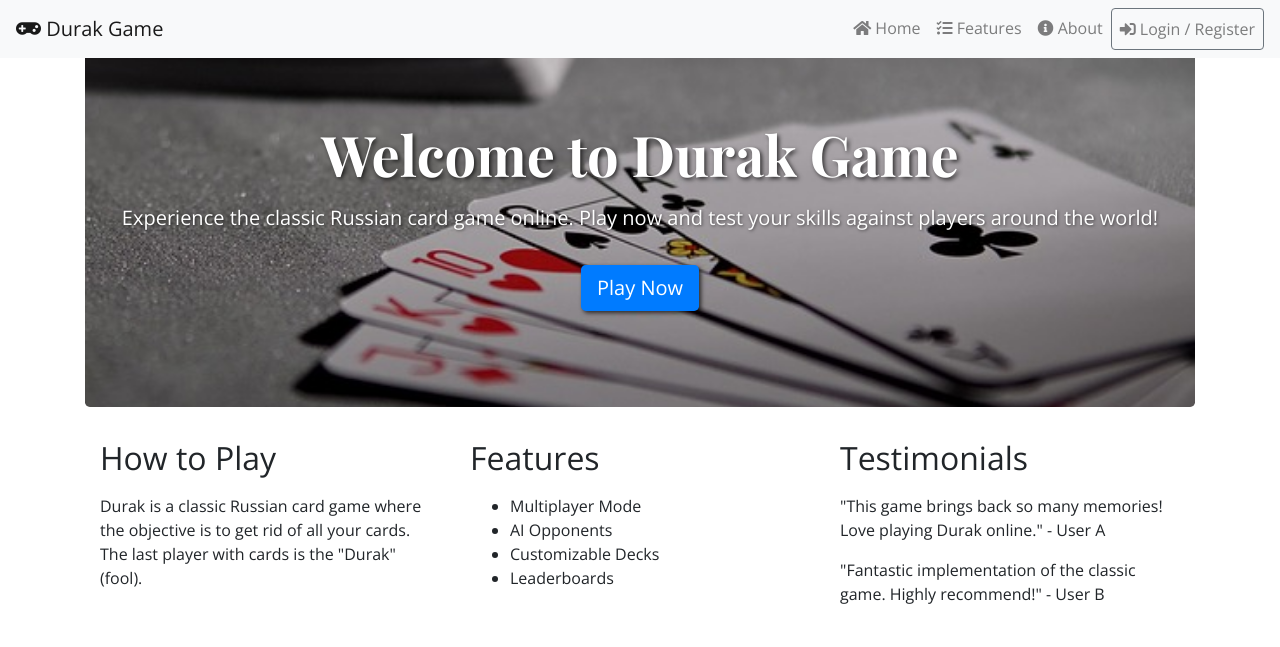
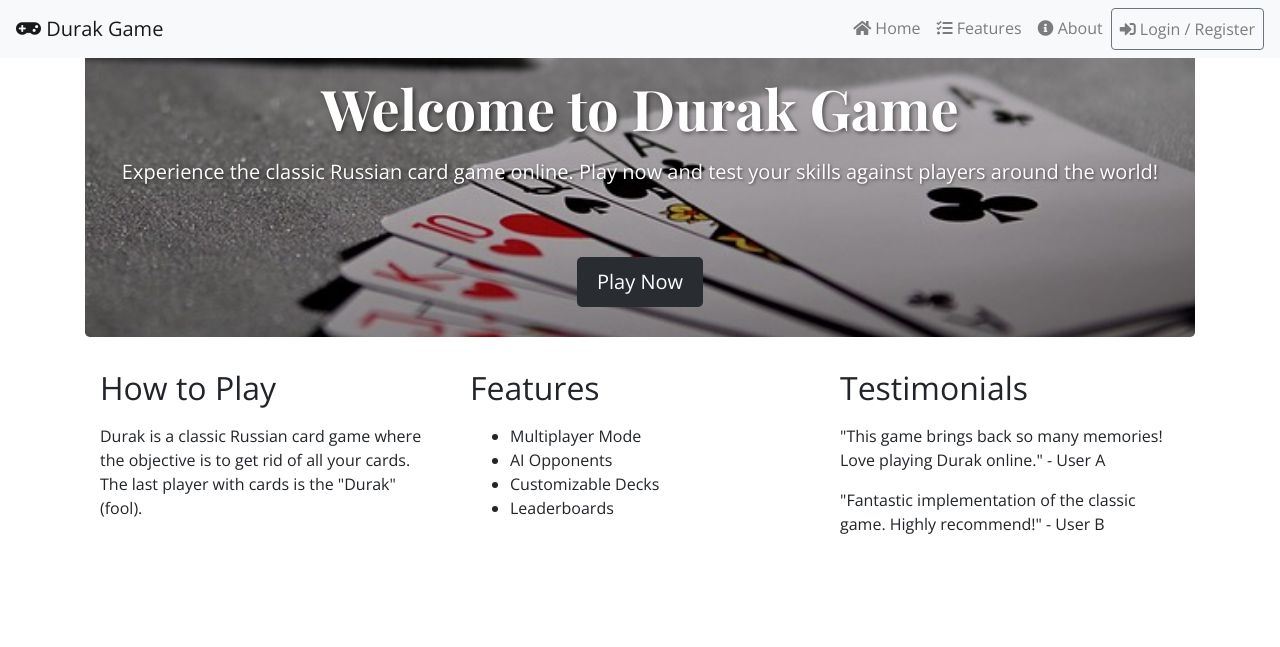
Before and after one commit to VasylFId/-durak-card-game-, a Flask app: template app/templates/home.html in a window 1280 px wide. Shown: the top 647 px of the page. Run offline with Flask 3, Linux system fonts and the light colour scheme; the template is opened without the code that fills it, so the values that code supplies are empty; some libraries are stand-ins or nearby versions.

Commit message:
Update styles.css
Adjusted text and button positioning in jumbotron and updated button color:

- Moved jumbotron text closer to the top of the image.
- Positioned the "Play Now" button closer to the bottom of the image.
- Updated the button color to match the site's color scheme.
- Added shadows to the text for better readability.
- Adjusted padding and margins for better layout consistency.

```diff
--- a/app/static/css/styles.css
+++ b/app/static/css/styles.css
@@ -58,29 +58,34 @@ h1.jumbotron-heading {
     background: url('../img/card_game_background.jpg') no-repeat center center;
     background-size: cover;
     color: white;
-    padding: 6rem 2rem;
     text-align: center;
+    padding: 50px 0; /* Increase padding to move the content up */
+    position: relative;
 }
 
-.jumbotron .display-4 {
-    font-size: 3.5rem;
-    font-weight: bold;
+.jumbotron .btn {
+    background-color: #292d31; /* Update button color to match site scheme */
+    border: none;
+    color: white;
+    padding: 10px 20px;
+    font-size: 20px;
+    border-radius: 5px;
+    position: absolute;
+    bottom: 30px; /* Position button closer to the bottom */
+    left: 50%;
+    transform: translateX(-50%);
 }
 
-.jumbotron p.lead {
-    font-size: 1.25rem;
-    font-weight: 300;
-    margin-bottom: 2rem;
+.jumbotron h1 {
+    font-size: 3.5rem;
+    font-weight: 700;
+    text-shadow: 2px 2px 4px rgba(0, 0, 0, 0.5);
 }
 
-.jumbotron .btn-primary {
-    background-color: #007bff;
-    border: none;
-    box-shadow: 2px 2px 4px rgba(0, 0, 0, 0.7);
-}
-
-.jumbotron .btn-primary:hover {
-    background-color: #0056b3;
+.jumbotron p {
+    font-size: 1.25rem;
+    text-shadow: 2px 2px 4px rgba(0, 0, 0, 0.5);
+    margin-bottom: 100px; /* Add margin to move the text up */
 }
 
 .navbar {
```
